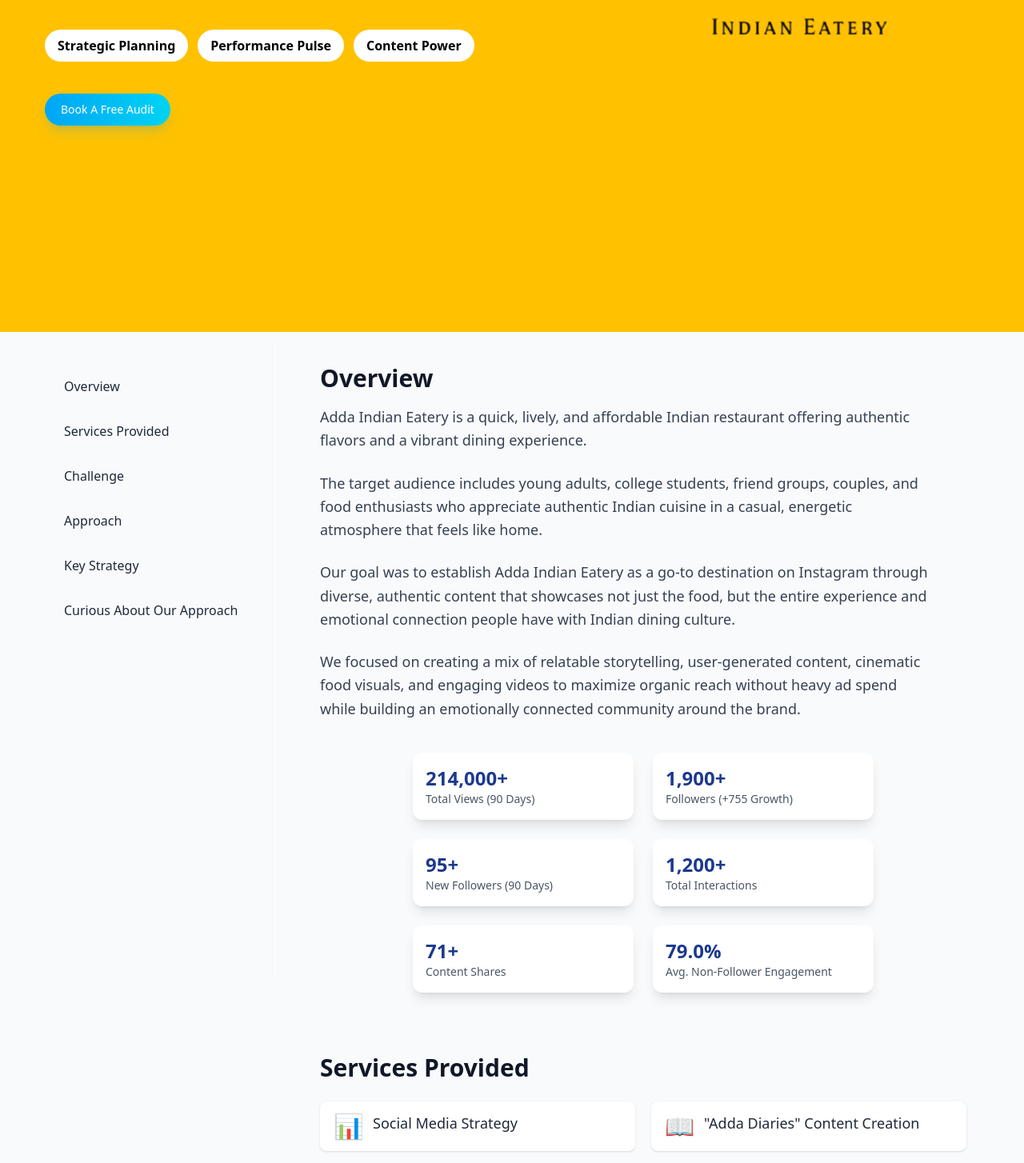
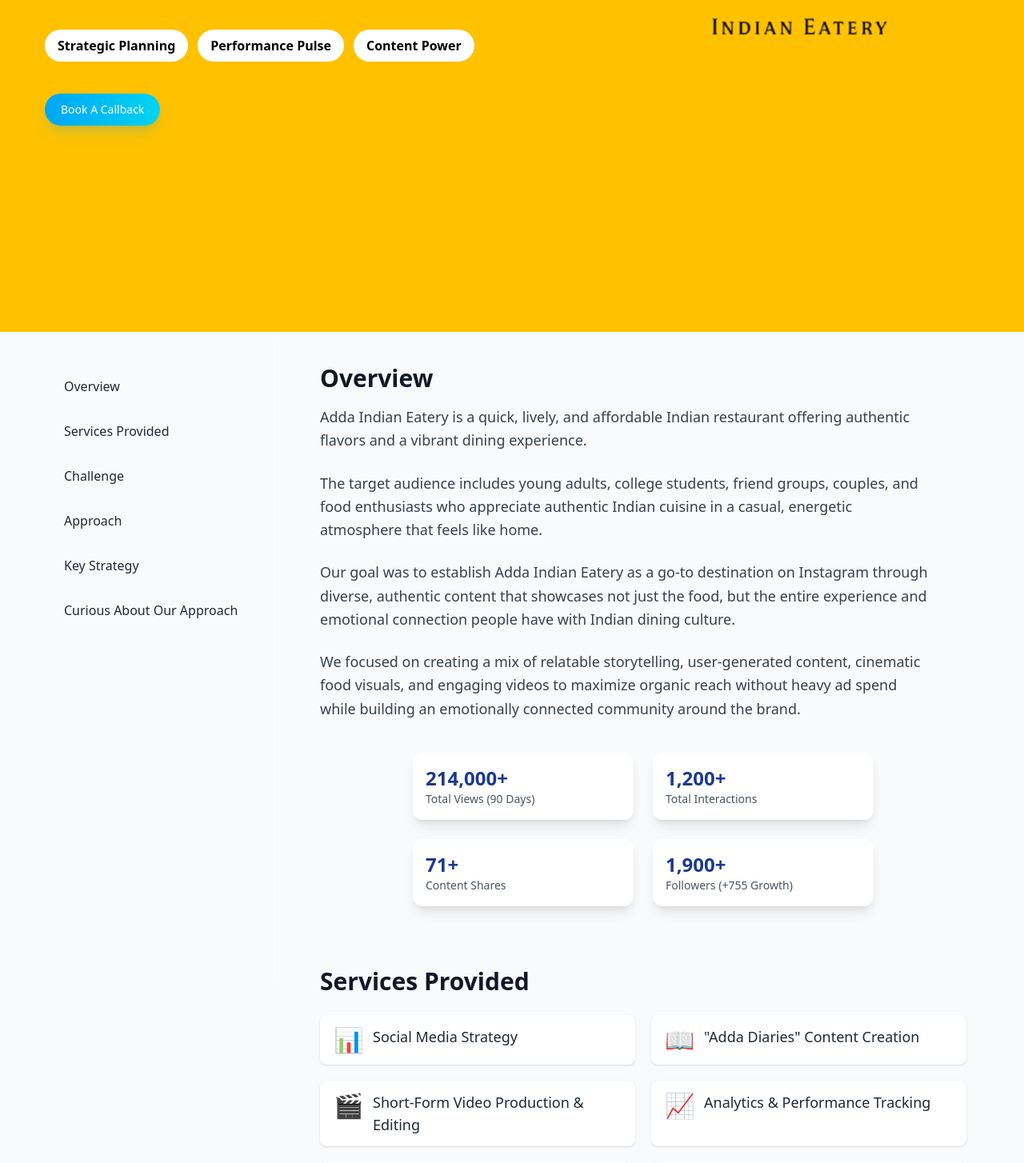
Before and after one commit to taisan10/Content, a React (Vite) app in the folder Frontend/: page /work/adda-indian-eatery in a window 1280 px wide. Shown: the part 456-1910 px from the top of the page at 80% size. Built offline with nearby package versions, Linux system fonts and the light colour scheme.

Commit message:
first commit

```diff
--- a/Frontend/src/component/Pages/CaseStudy/HeroSection.jsx
+++ b/Frontend/src/component/Pages/CaseStudy/HeroSection.jsx
@@ -54,7 +54,7 @@
             transition={{ duration: 1, delay: 0.9 }}
           >
            <div className="hidden md:block  ">
-                       <PrimaryButton href="/contact">Book A Free Audit</PrimaryButton>
+                       <PrimaryButton href="/contact">Book A Callback</PrimaryButton>
                      </div>
           </motion.div>
         </div>
--- a/Frontend/src/component/Pages/CaseStudy/index/CaseStudyData.jsx
+++ b/Frontend/src/component/Pages/CaseStudy/index/CaseStudyData.jsx
@@ -8,10 +8,10 @@
     theme: "bg-[#b2222b] text-black",
     slug: "sake-cafe-sushi-bar-&-grill",
     data: [
-      { label: "Total Views", value: "1.3M+" },
-      { label: "Organic Reach", value: "89%" },
-      { label: "Accounts Reached", value: "439K+" },
-      { label: "Followers (Sake)", value: "713" },
+       { label: "Total Views (60 Days)", value: "9.7K" },
+      { label: "Posts Engagement Rate", value: "83.6%" },
+      { label: "Avg. Non-Follower Engagement", value: "54%" },
+      { label: "Total Interactions", value: "276" },
     ],
   },
   {
@@ -21,10 +21,10 @@
     theme: "bg-[#fa9b0b] text-black",
     slug: "beaver-bank-station-Bar-&-grill",
     data: [
-      { label: "Total Views", value: "1.3M+" },
-      { label: "Organic Reach", value: "89%" },
-      { label: "Accounts Reached", value: "439K+" },
-      { label: "Followers (BB station)", value: "713" },
+       { label: "Total Views", value: "79K+" },
+      { label: "Accounts Reached", value: "48K+" },
+      { label: "Total Interactions", value: "439" },
+      { label: "Avg. Non-Follower Engagement", value: "39%" },
     ],
   },
   {
@@ -34,10 +34,10 @@
     theme: "bg-[#FAFFD7] text-black",
     slug: "triveeni-events",
     data: [
-      { label: "Total Views", value: "1.3M+" },
+        { label: "Total Views", value: "1.3M+" },
+      { label: "Accounts Reached", value: "439K+" },
       { label: "Organic Reach", value: "89%" },
-      { label: "Accounts Reached", value: "439K+" },
-      { label: "Followers (Triveeni)", value: "713" },
+      { label: "Avg. Monthly Growth Rate", value: "130%" },
     ],
   },
   {
@@ -47,10 +47,10 @@
     theme: "bg-[#2e5c2e] text-black",
     slug: "the-garden-retreat",
     data: [
-      { label: "Total Views", value: "1.3M+" },
-      { label: "Organic Reach", value: "89%" },
-      { label: "Accounts Reached", value: "439K+" },
-      { label: "Followers (Garden)", value: "713" },
+       { label: "Total Views (60 Days)", value: "67K" },
+       { label: "Content Shared", value: "74" },
+      { label: "Followers (Established Base)", value: "13K" },
+      { label: "Avg. Non-Follower Engagement", value: "49%" },
     ],
   },
   {
@@ -60,10 +60,10 @@
     theme: "bg-[#FF6B01] text-black",
     slug: "nayya-pizza-&-grill",
     data: [
-      { label: "Total Views", value: "1.3M+" },
-      { label: "Organic Rech", value: "8%" },
-      { label: "Accounts Reached", value: "439K+" },
-      { label: "Followers (Nayya)", value: "713" },
+      { label: "Total Views (90 Days)", value: "3.6M+" },
+      { label: "Content Shares", value: "93" },
+      { label: "Total Interactions", value: "45.4K" },
+      { label: "Avg. Non-Follower Engagement", value: "97%" },
     ],
   },
   {
@@ -73,10 +73,10 @@
     theme: "bg-[#f0dfcc] text-black",
     slug: "pita-nutso",
     data: [
-      { label: "Total Views", value: "1.3M+" },
-      { label: "Organic Reach", value: "89%" },
-      { label: "Accounts Reached", value: "439K+" },
-      { label: "Followers (Pita)", value: "713" },
+      { label: "Total Views (90 Days)", value: "36.1K+" },
+      { label: "Content Shares", value: "52" },
+      { label: "Total Interactions", value: "276" },
+      { label: "Avg. Non-Follower Engagement", value: "66%" },
     ],
   },
   {
@@ -86,10 +86,10 @@
     theme: "bg-[#233369] text-black",
     slug: "hearthstone-inn",
     data: [
-      { label: "Total Views", value: "1.3M+" },
-      { label: "Organic Reach", value: "89%" },
-      { label: "Accounts Reached", value: "439K+" },
-      { label: "Followers (Hearthstone)", value: "713" },
+       { label: "Total Views (60 Days)", value: "1.6K" },
+      { label: "Avg. Non-Follower Engagement", value: "78%" },
+      { label: "Posts Engagement Rate", value: "94.6%" },
+      { label: "Accounts Reached", value: "53" },
     ],
   },
   {
@@ -99,10 +99,10 @@
     theme: "bg-[#ad863e] text-black",
     slug: "rivaaj-resto-bar",
     data: [
-      { label: "Total Views", value: "1.3M+" },
-      { label: "Organic Reach", value: "89%" },
-      { label: "Accounts Reached", value: "439K+" },
-      { label: "Followers (Rivaaj)", value: "713" },
+      { label: "Total Views (30 Days)", value: "48.9K" },
+      { label: "Total Interactions", value: "403" },
+      { labelTop: "New Followers", labelBottom: "(30 Days)", value: "74" },
+      { label: "Content Shared", value: "17" },
     ],
   },
   {
@@ -112,10 +112,10 @@
     theme: "bg-[#FFC100] text-black",
     slug: "adda-indian-eatery",
     data: [
-      { label: "Total Views", value: "1.3M+" },
-      { label: "Organic Reach", value: "89%" },
-      { label: "Accounts Reached", value: "439K+" },
-      { label: "Followers (Adda)", value: "713" },
+      { label: "Total Views (90 Days)", value: "214K+" },
+      { label: "Total Interactions", value: "1.2K" },
+      { label: "Content Shares", value: "71" },
+      { label: "Followers (+755 Growth)", value: "1.9K+" },
     ],
   },
   {
@@ -125,10 +125,10 @@
     theme: "bg-[#134457] text-black",
     slug: "beshram-bar-and-grill",
     data: [
-      { label: "Total Views", value: "1.3M+" },
-      { label: "Organic Reach", value: "89%" },
-      { label: "Accounts Reached", value: "439K+" },
-      { label: "Followers (Beshram)", value: "713" },
+      { label: "Total Views (60 Days)", value: "60K" },
+      { label: "Followers (+157 Growth)", value: "9.6K" },
+      { label: "Content Shares", value: "59" },
+      { label: "Avg. Non-Follower Engagement", value: "62%" },
     ],
   },
 ];
--- a/Frontend/src/component/Pages/CaseStudy/index/WorksData.jsx
+++ b/Frontend/src/component/Pages/CaseStudy/index/WorksData.jsx
@@ -25,10 +25,10 @@
     metrics: [
       { label: "Total Views", value: "1.3M+" },
       { label: "Accounts Reached", value: "439K+" },
-      { label: "Followers (136% Growth)", value: "713" },
       { label: "Organic Reach", value: "89%" },
-      { label: "Non-Follower Engagement", value: "62%" },
       { label: "Avg. Monthly Growth Rate", value: "130%" },
+      // { label: "Followers (136% Growth)", value: "713" },
+      // { label: "Non-Follower Engagement", value: "62%" },
     ],
 
   },
@@ -100,10 +100,10 @@
     metrics: [
       { label: "Total Views", value: "79K+" },
       { label: "Accounts Reached", value: "48K+" },
-      { label: "Followers (Stable Base)", value: "3.9K" },
       { label: "Total Interactions", value: "439" },
-      { label: "New Followers (Last 30 Days)", value: "33" },
       { label: "Avg. Non-Follower Engagement", value: "39%" },
+      // { label: "Followers (Stable Base)", value: "3.9K" },
+      // { label: "New Followers (Last 30 Days)", value: "33" },
     ],
 
   },
@@ -177,11 +177,11 @@
     ],
     metrics: [
       { label: "Total Views (90 Days)", value: "3.6M+" },
-      { label: "Followers (+755 Growth)", value: "2.7K+" },
-      { label: "New Followers (90 Days)", value: "755" },
       { label: "Total Interactions", value: "45.4K" },
+      { label: "Avg. Non-Follower Engagement", value: "97%" },
       { label: "Content Shares", value: "93" },
-      { label: "Avg. Non-Follower Engagement", value: "97%" },
+      // { label: "Followers (+755 Growth)", value: "2.7K+" },
+      // { label: "New Followers (90 Days)", value: "755" },
     ],
   },
   servicesProvided: [
@@ -254,11 +254,11 @@
     ],
     metrics: [
       { label: "Total Views (90 Days)", value: "214K+" },
-      { label: "Followers (+755 Growth)", value: "1.9K+" },
-      { label: "New Followers (90 Days)", value: "95" },
       { label: "Total Interactions", value: "1.2K" },
       { label: "Content Shares", value: "71" },
-      { label: "Avg. Non-Follower Engagement", value: "79%" },
+      { label: "Followers (+755 Growth)", value: "1.9K+" },
+      // { label: "Avg. Non-Follower Engagement", value: "79%" },
+      // { label: "New Followers (90 Days)", value: "95" },
     ],
   },
   servicesProvided: [
@@ -331,11 +331,11 @@
     ],
     metrics: [
       { label: "Total Views (90 Days)", value: "36.1K+" },
-      { label: "Followers (+32% Growth)", value: "430" },
-      { label: "New Followers (90 Days)", value: "32" },
+      { label: "Content Shares", value: "52" },
       { label: "Total Interactions", value: "276" },
-      { label: "Content Shares", value: "52" },
       { label: "Avg. Non-Follower Engagement", value: "66%" },
+      // { label: "Followers (+32% Growth)", value: "430" },
+      // { label: "New Followers (90 Days)", value: "32" },
     ],
   },
   servicesProvided: [
@@ -407,11 +407,11 @@
     ],
     metrics: [
       { label: "Total Views (60 Days)", value: "9.7K" },
-      { label: "Followers (Stable Base)", value: "2.2K" },
-      { label: "Accounts Reached", value: "308" },
+      { label: "Posts Engagement Rate", value: "83.6%" },
       { label: "Avg. Non-Follower Engagement", value: "54%" },
-        { label: "Total Interactions", value: "276" },
-      { label: "Posts Engagement Rate", value: "83.6%" },
+      { label: "Total Interactions", value: "276" },
+      // { label: "Followers (Stable Base)", value: "2.2K" },
+      // { label: "Accounts Reached", value: "308" },
     ],
   },
   servicesProvided: [
@@ -485,10 +485,10 @@
     ],
     metrics: [
       { label: "Total Views (60 Days)", value: "1.6K" },
-      { label: "Followers (New Account)", value: "16" },
-      { label: "Accounts Reached", value: "53" },
       { label: "Avg. Non-Follower Engagement", value: "78%" },
       { label: "Posts Engagement Rate", value: "94.6%" },
+      { label: "Accounts Reached", value: "53" },
+      // { label: "Followers (New Account)", value: "16" },
     ],
   },
   servicesProvided: [
@@ -562,10 +562,10 @@
     metrics: [
       { label: "Total Views (60 Days)", value: "67K" },
       { label: "Followers (Established Base)", value: "13K" },
-      { label: "New Followers (60 Days)", value: "64" },
-      { label: "Total Interactions", value: "193" },
       { label: "Content Shared", value: "74" },
       { label: "Avg. Non-Follower Engagement", value: "49%" },
+      // { label: "New Followers (60 Days)", value: "64" },
+      // { label: "Total Interactions", value: "193" },
     ],
   },
   servicesProvided: [
@@ -641,10 +641,10 @@
     metrics: [
       { label: "Total Views (60 Days)", value: "60K" },
       { label: "Followers (+157 Growth)", value: "9.6K" },
-      { label: "New Followers (60 Days)", value: "157" },
-      { label: "Total Interactions", value: "795" },
       { label: "Content Shares", value: "59" },
       { label: "Avg. Non-Follower Engagement", value: "62%" },
+      // { label: "New Followers (60 Days)", value: "157" },
+      // { label: "Total Interactions", value: "795" },
     ],
   },
   servicesProvided: [
@@ -719,10 +719,10 @@
     metrics: [
       { label: "Total Views (30 Days)", value: "48.9K" },
       { label: "Total Interactions", value: "403" },
-      { label: "Followers", value: "276" },
       { label: "New Followers (30 Days)", value: "74" },
       { label: "Content Shared", value: "17" },
-      { label: "Non-Follower Engagement", value: "75%" },
+      // { label: "Followers", value: "276" },
+      // { label: "Non-Follower Engagement", value: "75%" },
     ],
   },
   servicesProvided: [
--- a/Frontend/src/component/Pages/Home/Contact.jsx
+++ b/Frontend/src/component/Pages/Home/Contact.jsx
@@ -38,7 +38,7 @@
 
           </div>
 
-          <PrimaryButton href="/contact"  >Book A Free Audit</PrimaryButton>
+          <PrimaryButton href="/contact"  >Book A Callback</PrimaryButton>
         </div>
       </Container>
     </section>
--- a/Frontend/src/component/Pages/Home/Hero.jsx
+++ b/Frontend/src/component/Pages/Home/Hero.jsx
@@ -26,7 +26,7 @@
         </p>
 
         <div className="mt-6 sm:mt-8 flex justify-center gap-3 sm:gap-4">
-          <PrimaryButton href="/contact">Book A Free Audit</PrimaryButton>
+          <PrimaryButton href="/contact">Book A Callback</PrimaryButton>
         </div>
 
         <div className="mt-1 md:mt-3 lg:-mt-3">
--- a/Frontend/src/component/Pages/Home/OurWork.jsx
+++ b/Frontend/src/component/Pages/Home/OurWork.jsx
@@ -294,7 +294,7 @@
 
         {/* Bottom Navigation */}
         <div className="mt-8 sm:mt-10 flex flex-col sm:flex-row justify-center items-center gap-4 sm:gap-6">
-          <PrimaryButton href="/contact">Book A Free Audit</PrimaryButton>
+          <PrimaryButton href="/contact">Book A Callback</PrimaryButton>
           <div className="flex gap-2 sm:gap-3">
             <button
               onClick={() => scrollTabs("left")}
--- a/Frontend/src/component/UI/Contactpage.jsx
+++ b/Frontend/src/component/UI/Contactpage.jsx
@@ -1,4 +1,4 @@
-import { Container } from "../UI/UiComponent";
+import { Container,GradientText } from "../UI/UiComponent";
 import { useState } from "react";
 
 export default function ContactPage() {
@@ -83,11 +83,27 @@
       <Container className="max-w-6xl mx-auto">
         {/* Heading */}
         <h1 className="lg:text-8xl text-4xl sm:text-5xl font-bold text-start mb-10 -mt-10">
-         Your next move
+        Connect with us
          <br />
-        starts here
+        directly
         </h1>
-        <hr className="border-gray-700 mb-10" />
+        <hr className="border-gray-400 mb-4" />
+
+
+
+       {/* <a className="mb-10 text-lg md:text-2xl"> <span className="text-2xl"> <GradientText>— </GradientText></span>sales@bluenosemarketing.com</a> */}
+<div className="mb-10 text-lg md:text-2xl">
+
+
+       <a
+              href="mailto:sales@bluenosemarketing.com"
+              target="_blank"
+              rel="noopener noreferrer"
+            >
+          <span className="text-2xl">
+              <GradientText>— </GradientText> </span>sales@bluenosemarketing.com
+            </a>
+            </div>
 
         {/* Left + Right */}
         <div className="flex flex-col md:flex-row items-center md:items-start gap-8 md:gap-12">
@@ -104,6 +120,7 @@
             <h3 className="text-2xl sm:text-3xl font-semibold mb-6 border-b border-gray-400">
               Your Details
             </h3>
+
 
             {/* Form */}
             <form onSubmit={handleSubmit} className="space-y-6">
@@ -163,7 +180,7 @@
                 onChange={handleChange}
                 className="w-full px-4 py-2 rounded-lg bg-black border-b border-gray-50 text-white focus:outline-none focus:ring-2 focus:ring-sky-400"
               >
-                <option value="">Select option</option>
+                <option value="">Are you a Creator or a Brand?</option>
                 <option value="Creator">Creator</option>
                 <option value="Brand">Brand</option>
               </select>
@@ -178,7 +195,7 @@
               />
 
               <button type="submit" className="rounded-full bg-gradient-to-r from-sky-500 to-cyan-400 px-6 py-3 text-sm font-medium text-white shadow-lg disabled:opacity-50" disabled={loading}>
-                {loading ? "Submitting..." : "Book A Free Audit"}
+                {loading ? "Submitting..." : "Submit"}
           </button>
 
               {status && (
--- a/Frontend/src/component/UI/UiComponent.jsx
+++ b/Frontend/src/component/UI/UiComponent.jsx
@@ -211,7 +211,7 @@
               </NavLink>
             )
           )}
-          <PrimaryButton href="#contact" onClick={() => setOpen(false)}>Contact Us </PrimaryButton>
+          <PrimaryButton href="/contact" onClick={() => setOpen(false)}>Book A Callback </PrimaryButton>
         </nav>
       </div>
       )}
--- a/Frontend/src/component/layout/Header.jsx
+++ b/Frontend/src/component/layout/Header.jsx
@@ -42,7 +42,7 @@
     // { label: "AboutPage", href: "/aboutpage" },
 
     {
-      label: "About12", href:"/About12"
+      label: "About", href:"/About12"
     },
     {
       label: "Contact", href:"/Contact"
@@ -163,7 +163,7 @@
 
           {/* CTA */}
           <div className="hidden md:block">
-            <PrimaryButton href="/contact">Book A Free Audit</PrimaryButton>
+            <PrimaryButton href="/contact">Book A Callback</PrimaryButton>
           </div>
 
           {/* Mobile Actions */}
@@ -172,7 +172,7 @@
 "
 >
   <HeaderButton href="#contact" className="text-sm px-3 py-2  hidden">
-   Book A Free Audit
+   Book A Callback
   </HeaderButton>
 
   <button
```
